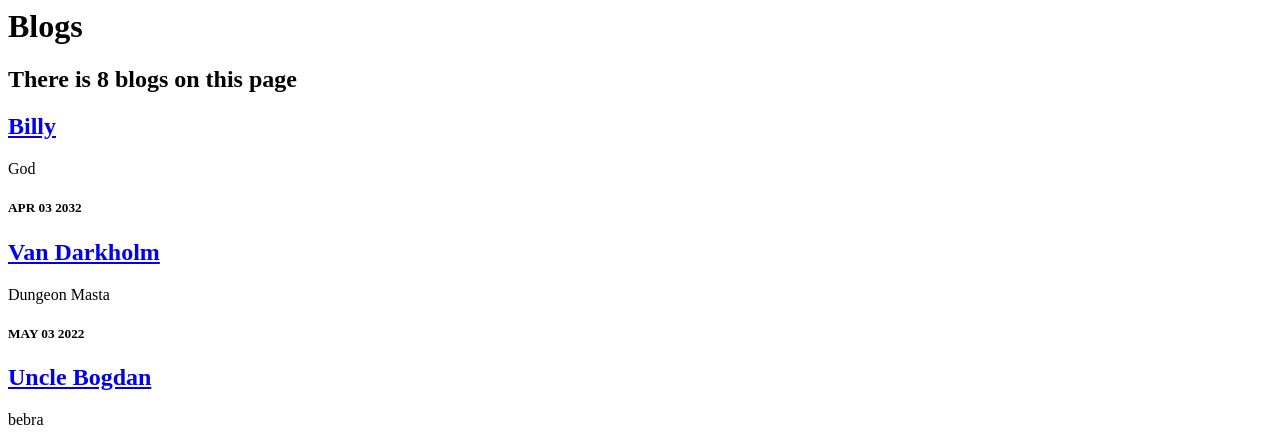
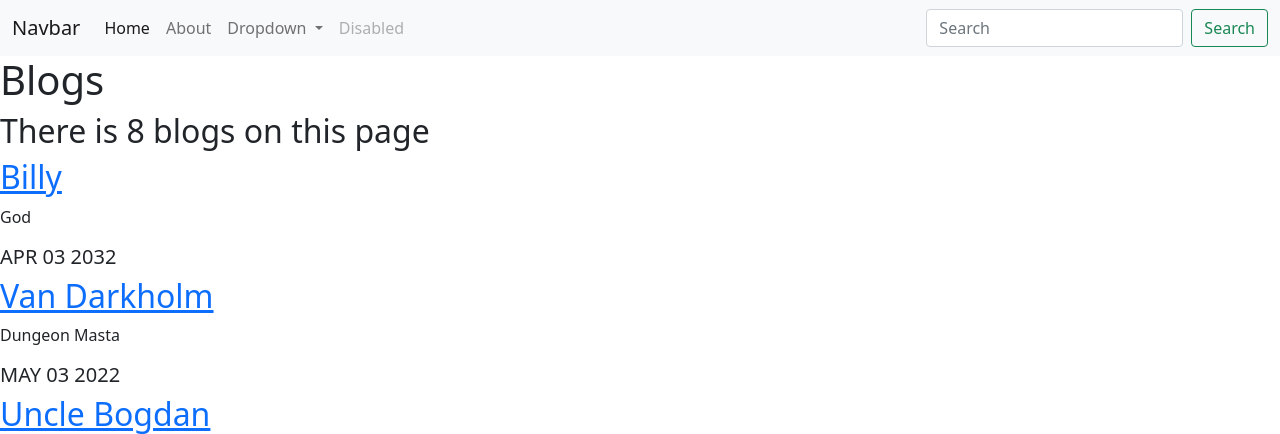
Before and after one commit to Shadowman405/personal_portfolio_project, a Django app: page /blog/ in a window 1280 px wide. Shown: the top 434 px of the page. Run offline with Django 4.2, Linux system fonts and the light colour scheme; data comes from the database, SQL or seed files in the repository.

Commit message:
add base html&css template for navbar for all pages

```diff
--- a/blog/templates/blog/all_blogs.html
+++ b/blog/templates/blog/all_blogs.html
@@ -1,3 +1,7 @@
+{% extends 'portfolio/base.html' %}
+
+{% block content %}
+
 <h1>Blogs</h1>
 
 <h2>There is {{ blogs.count }} blog{{ blogs.count|pluralize}} on this page</h2>
@@ -9,3 +13,5 @@
 <h5>{{ blog.dates|date:'M d Y'|upper }}</h5>
 
 {% endfor %}
+
+{% endblock %}
--- a/blog/templates/blog/detail.html
+++ b/blog/templates/blog/detail.html
@@ -1,5 +1,11 @@
+{% extends 'portfolio/base.html' %}
+
+{% block content %}
+
 <h1>{{ blog.title }}</h1>
 
 <h2>--{{ blog.dates|date:'F jS Y' }}--</h2>
 
 {{ blog.description|safe }}
+
+{% endblock %}
--- /dev/null
+++ b/portfolio/templates/portfolio/base.html
@@ -0,0 +1,57 @@
+<!doctype html>
+<html lang="en">
+  <head>
+    <!-- Required meta tags -->
+    <meta charset="utf-8">
+    <meta name="viewport" content="width=device-width, initial-scale=1">
+
+    <!-- Bootstrap CSS -->
+    <link href="https://cdn.jsdelivr.net/npm/bootstrap@5.1.3/dist/css/bootstrap.min.css" rel="stylesheet" integrity="sha384-1BmE4kWBq78iYhFldvKuhfTAU6auU8tT94WrHftjDbrCEXSU1oBoqyl2QvZ6jIW3" crossorigin="anonymous">
+
+    <title>Hello, world!</title>
+  </head>
+  <body>
+    <nav class="navbar navbar-expand-lg navbar-light bg-light">
+  <div class="container-fluid">
+    <a class="navbar-brand" href="#">Navbar</a>
+    <button class="navbar-toggler" type="button" data-bs-toggle="collapse" data-bs-target="#navbarSupportedContent" aria-controls="navbarSupportedContent" aria-expanded="false" aria-label="Toggle navigation">
+      <span class="navbar-toggler-icon"></span>
+    </button>
+    <div class="collapse navbar-collapse" id="navbarSupportedContent">
+      <ul class="navbar-nav me-auto mb-2 mb-lg-0">
+        <li class="nav-item">
+          <a class="nav-link active" aria-current="page" href="#">Home</a>
+        </li>
+        <li class="nav-item">
+          <a class="nav-link" href="#">About</a>
+        </li>
+        <li class="nav-item dropdown">
+          <a class="nav-link dropdown-toggle" href="#" id="navbarDropdown" role="button" data-bs-toggle="dropdown" aria-expanded="false">
+            Dropdown
+          </a>
+          <ul class="dropdown-menu" aria-labelledby="navbarDropdown">
+            <li><a class="dropdown-item" href="#">Action</a></li>
+            <li><a class="dropdown-item" href="#">Another action</a></li>
+            <li><hr class="dropdown-divider"></li>
+            <li><a class="dropdown-item" href="#">Something else here</a></li>
+          </ul>
+        </li>
+        <li class="nav-item">
+          <a class="nav-link disabled">Disabled</a>
+        </li>
+      </ul>
+      <form class="d-flex">
+        <input class="form-control me-2" type="search" placeholder="Search" aria-label="Search">
+        <button class="btn btn-outline-success" type="submit">Search</button>
+      </form>
+    </div>
+  </div>
+</nav>
+    {% block content %} {% endblock %}
+
+
+
+    <script src="https://cdn.jsdelivr.net/npm/bootstrap@5.1.3/dist/js/bootstrap.bundle.min.js" integrity="sha384-ka7Sk0Gln4gmtz2MlQnikT1wXgYsOg+OMhuP+IlRH9sENBO0LRn5q+8nbTov4+1p" crossorigin="anonymous"></script>
+
+  </body>
+</html>
```
Also changed, not shown: portfolio/templates/portfolio/home.html (+3 -59 lines).
